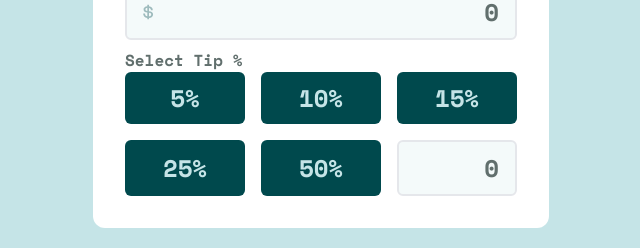
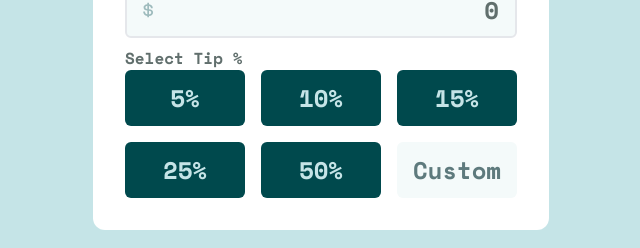
Before and after one commit to MardonZarifjonov/tip-calculator-app, a React (Vite) app: page / in a window 1280 px wide. Shown: the part 326-574 px from the top of the page, without its empty margins (319-959 px from the left). Built offline with nearby package versions, Linux system fonts and the light colour scheme.

Commit message:
implemented tip action handlers and custom tip components

```diff
--- a/src/App.tsx
+++ b/src/App.tsx
@@ -1,9 +1,20 @@
-import Card, { CardTip } from 'components/card';
+import Card, { CardCustom, CardTip } from 'components/card';
 import Input from 'components/input';
 import LabelText from 'components/label-text';
 import DollarIcon from 'assets/images/icon-dollar.svg';
+import { useCalculator } from 'hooks';
+import { tips } from 'constants';
 
 export default function App() {
+  const {
+    bill,
+    selectedTip,
+    isCustomTip,
+    handleBillChange,
+    handleCustomTipChange,
+    handleSelectedTipChange,
+  } = useCalculator();
+
   return (
     <main className='w-screen h-screen grid place-items-center'>
       <Card>
@@ -11,15 +22,27 @@ export default function App() {
         <Input
           icon={<img src={DollarIcon} alt='dollar icon' />}
           wrapperClassName='my-2'
+          value={bill}
+          onChange={handleBillChange}
         />
         <LabelText>Select Tip &#37;</LabelText>
         <div className='grid grid-cols-tips gap-4'>
-          <CardTip percent={5} />
-          <CardTip percent={10} />
-          <CardTip percent={15} />
-          <CardTip percent={25} />
-          <CardTip percent={50} />
-          <Input wrapperClassName='my-0' hideErrorText />
+          {tips.map((tip) => (
+            <CardTip
+              key={tip}
+              percent={tip}
+              onClick={() => handleSelectedTipChange(tip)}
+              selected={selectedTip === tip}
+            />
+          ))}
+          <CardCustom isShow={isCustomTip} onClick={handleCustomTipChange}>
+            <Input
+              value={selectedTip}
+              wrapperClassName='my-0'
+              onChange={handleSelectedTipChange}
+              hideErrorText
+            />
+          </CardCustom>
         </div>
       </Card>
     </main>
--- /dev/null
+++ b/src/components/card/card.custom.tsx
@@ -0,0 +1,31 @@
+import classNames from 'classnames';
+import { CardProps } from './card';
+
+export type CardCustomProps = CardProps & {
+  isShow?: boolean;
+};
+
+export function CardCustom({
+  isShow,
+  className,
+  children,
+  ...props
+}: CardCustomProps) {
+  const cardCustomClassNames = classNames(
+    'rounded-md',
+    'grid',
+    'place-items-center',
+    'max-w-tip',
+    'cursor-pointer',
+    'transition',
+    'bg-light-cyan-2',
+    'h-element',
+    className
+  );
+
+  return (
+    <div className={cardCustomClassNames} {...props}>
+      {isShow ? children : <p className='text-dark-cyan-2'>Custom</p>}
+    </div>
+  );
+}
--- a/src/components/card/card.tip.tsx
+++ b/src/components/card/card.tip.tsx
@@ -1,14 +1,20 @@
 import classNames from 'classnames';
+import { CardProps } from './card';
 
-export type CardTipProps = {
+export type CardTipProps = CardProps & {
   percent: number;
+  selected?: boolean;
 };
 
-export function CardTip({ percent }: CardTipProps) {
+export function CardTip({
+  percent,
+  className,
+  selected,
+  ...props
+}: CardTipProps) {
   const cardTipClassNames = classNames(
     'rounded-md',
     'bg-dark-cyan-1',
-    'text-light-cyan-1',
     'grid',
     'place-items-center',
     'py-2',
@@ -16,8 +22,19 @@ export function CardTip({ percent }: CardTipProps) {
     'cursor-pointer',
     'transition',
     'hover:bg-primary-color',
-    'hover:text-dark-cyan-1'
+    'hover:text-dark-cyan-1',
+    'h-element',
+    {
+      'bg-primary-color': selected,
+      'text-light-cyan-1': !selected,
+      'text-dark-cyan-1': selected,
+    },
+    className
   );
 
-  return <div className={cardTipClassNames}>{percent}&#37;</div>;
+  return (
+    <div className={cardTipClassNames} {...props}>
+      {percent}&#37;
+    </div>
+  );
 }
--- a/src/components/card/card.tsx
+++ b/src/components/card/card.tsx
@@ -1,12 +1,12 @@
 import classNames from 'classnames';
-import { PropsWithChildren } from 'react';
 
-export type CardProps = PropsWithChildren<{
-  className?: string;
-}>;
+export type CardProps = React.DetailedHTMLProps<
+  React.HTMLAttributes<HTMLDivElement>,
+  HTMLDivElement
+>;
 
 export function Card({ children, className }: CardProps) {
-  const cardClassName = classNames('bg-white rounded-xl p-8', className);
+  const cardClassName = classNames('bg-white', 'rounded-xl', 'p-8', className);
 
   return <div className={cardClassName}>{children}</div>;
 }
--- a/src/components/card/index.ts
+++ b/src/components/card/index.ts
@@ -1,6 +1,7 @@
 import { Card, CardProps } from './card';
 import { CardTip } from './card.tip';
+import { CardCustom } from './card.custom';
 
 export type { CardProps };
-export { CardTip };
+export { CardTip, CardCustom };
 export default Card;
--- a/src/components/input/input.tsx
+++ b/src/components/input/input.tsx
@@ -39,6 +39,7 @@ export function Input({
     'border-2',
     'transition',
     'relative',
+    'h-element',
     {
       'border-error-color': error,
       'focus-within:border-primary-color': !error,
--- /dev/null
+++ b/src/constants/index.ts
@@ -0,0 +1,3 @@
+import { tips } from './tips';
+
+export { tips };
--- /dev/null
+++ b/src/constants/tips.ts
@@ -0,0 +1 @@
+export const tips = [5, 10, 15, 25, 50];
--- /dev/null
+++ b/src/hooks/index.ts
@@ -0,0 +1,3 @@
+import { useCalculator } from './useCalculator';
+
+export { useCalculator };
--- /dev/null
+++ b/src/hooks/useCalculator.ts
@@ -0,0 +1,35 @@
+import { InputProps } from 'components/input';
+import { useEffect, useState } from 'react';
+
+export function useCalculator() {
+  const [bill, setBill] = useState(0);
+  const [selectedTip, setSelectedTip] = useState<number | undefined>(undefined);
+  const [isCustomTip, setIsCustomTip] = useState(false);
+
+  const handleBillChange: InputProps['onChange'] = (newBill) => {
+    setBill(newBill);
+  };
+
+  const handleSelectedTipChange = (newTip: number) => {
+    setSelectedTip(newTip);
+    setIsCustomTip(false);
+  };
+
+  const handleCustomTipChange = () => {
+    setIsCustomTip(true);
+    setSelectedTip(undefined);
+  };
+
+  useEffect(() => {
+    console.log(bill);
+  }, [bill]);
+
+  return {
+    bill,
+    selectedTip,
+    isCustomTip,
+    handleBillChange,
+    handleCustomTipChange,
+    handleSelectedTipChange,
+  };
+}
--- a/tailwind.config.js
+++ b/tailwind.config.js
@@ -18,6 +18,9 @@ export default {
         'error-color': '#FB7272',
         white: 'hsl(0, 0%, 100%)',
       },
+      height: {
+        element: '56px',
+      },
       maxWidth: {
         tip: '120px',
       },
```
